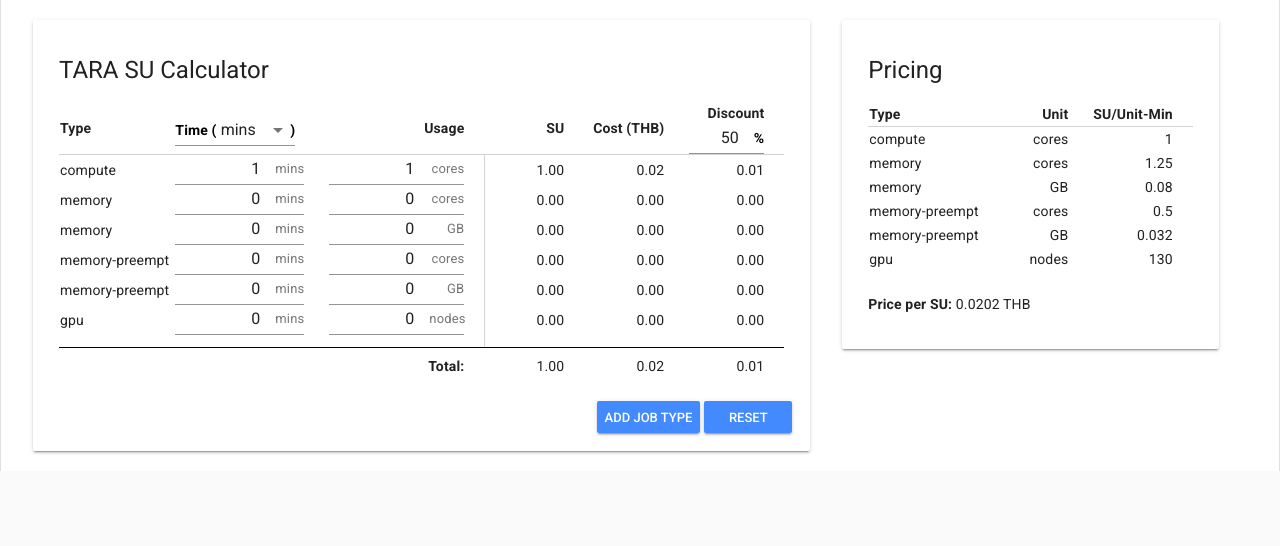
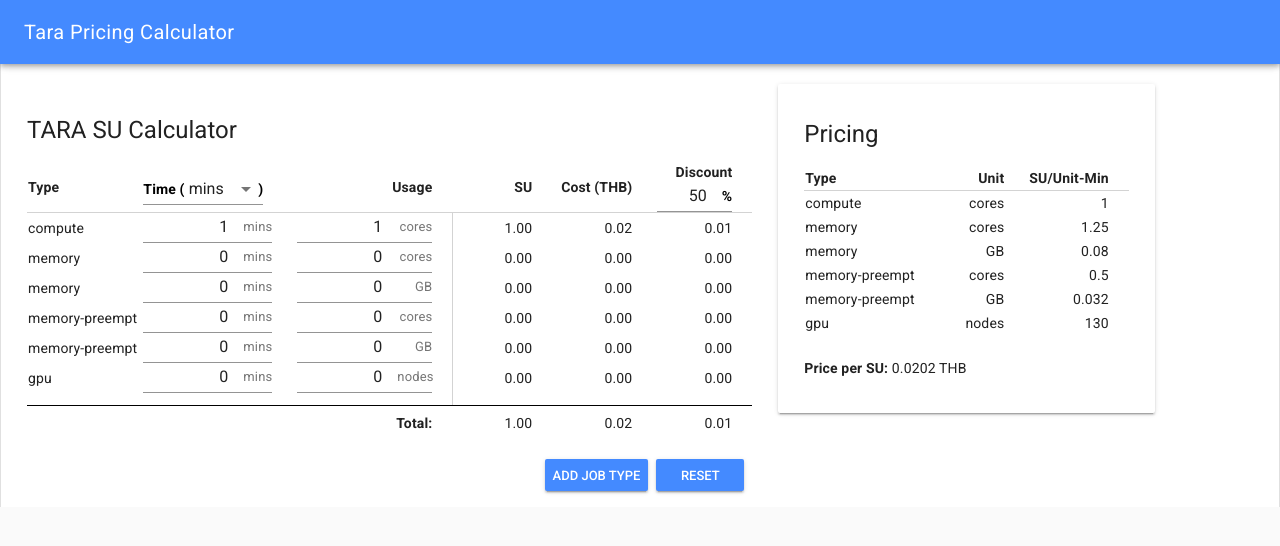
Before and after one commit to puttsk/tara-su-calculator, a Vue app: page / in a window 1280 px wide. Shown: the top 546 px of the page. Built offline with nearby package versions, Linux system fonts and the light colour scheme.

Commit message:
Update layout

```diff
--- a/src/App.vue
+++ b/src/App.vue
@@ -2,10 +2,11 @@
   <div id="app">
     <div class="page-container">
       <md-app>
+        <md-app-toolbar class="md-primary">
+          <span class="md-title">Tara Pricing Calculator</span>
+        </md-app-toolbar>
         <md-app-content>
-          <div class="md-layout">
-            <tara-calculator />
-          </div>
+          <tara-calculator />
         </md-app-content>
       </md-app>
     </div>
--- a/src/components/TaraCalculator.vue
+++ b/src/components/TaraCalculator.vue
@@ -1,11 +1,9 @@
 <template>
   <div>
+    <div class="md-layout" style="float:left;">
       <!-- SU calculator card -->
-    <md-card>
-      <md-card-header>
-        <div class="md-title">TARA SU Calculator</div>
-      </md-card-header>
-      <md-card-content>
+      <div style="padding:10px;">
+        <div class="md-title cal-title">TARA SU Calculator</div>
         <table>
           <template v-for="(job, jobId) in jobs">
             <!-- Job label. Show if there is more than 1 job type -->
@@ -166,17 +164,19 @@
           </tr>
           <!-- End summarize all job usage -->
         </table>
-      </md-card-content>
-      <md-card-actions>
+
+        <div style="text-align:right;">
+          <br />
           <md-button v-on:click="addJob" class="md-dense md-raised md-primary">
             Add Job Type
           </md-button>
           <md-button v-on:click="reset" class="md-dense md-raised md-primary">
             Reset
           </md-button>
-      </md-card-actions>
-    </md-card>
+        </div>
+      </div>
       <!-- End SU calculator card -->
+    </div>
 
     <!-- Pricing card -->
     <md-card>
@@ -199,11 +199,11 @@
           </template>
         </md-table>
 
-        <!-- End pricing card -->
         <br />
         <b>Price per SU: </b> {{ pricePerSU }} THB
       </md-card-content>
     </md-card>
+    <!-- End pricing card -->
   </div>
 </template>
 
@@ -406,4 +406,12 @@
   text-align: right;
   width: 100px;
 }
+.cal-title {
+  padding: 16px 0;
+  margin-top: 8px;
+  font-size: 24px;
+  letter-spacing: 0;
+  line-height: 32px;
+  font-weight: 400;
+}
 </style>
```
Lines whose indentation alone changed are shown as unchanged.
